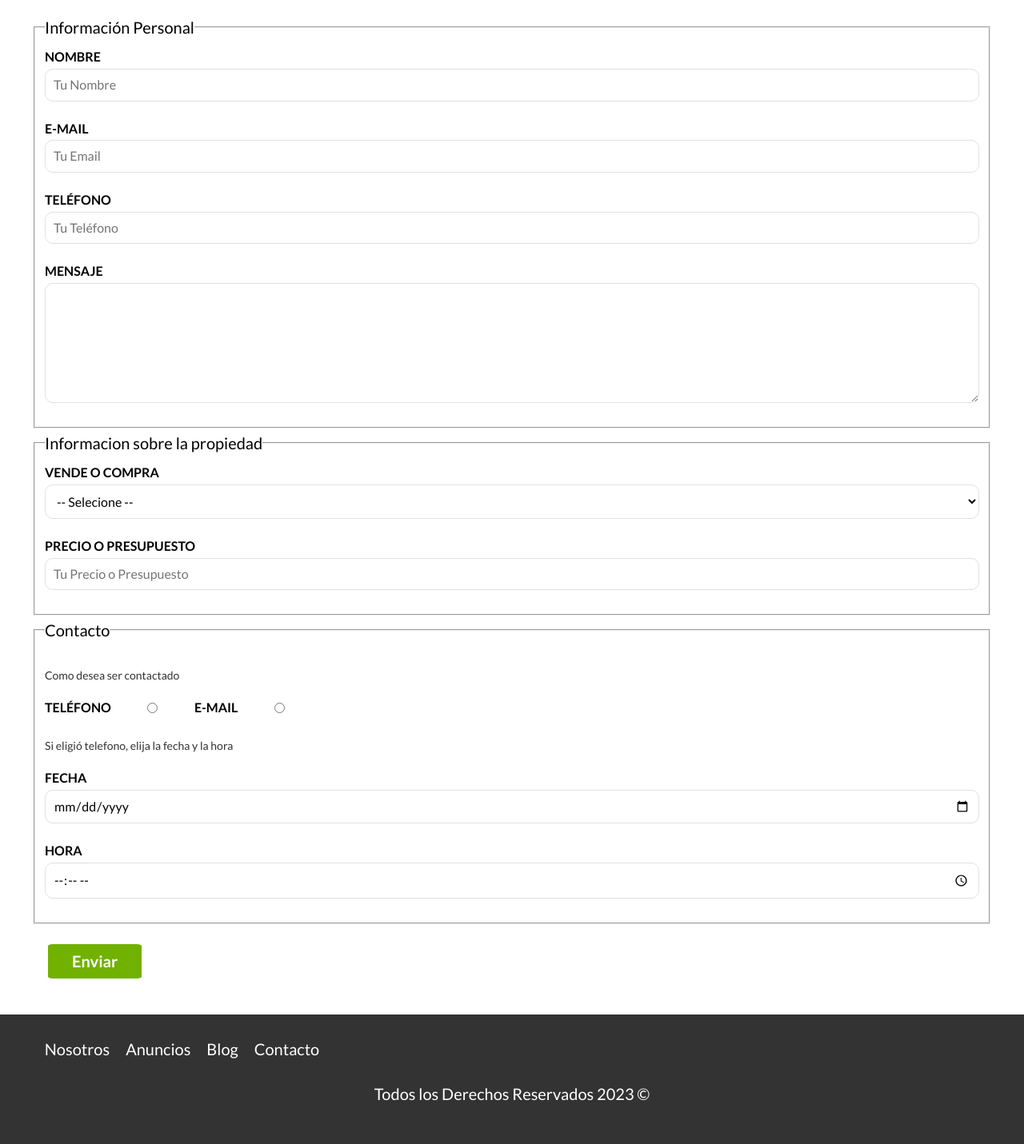
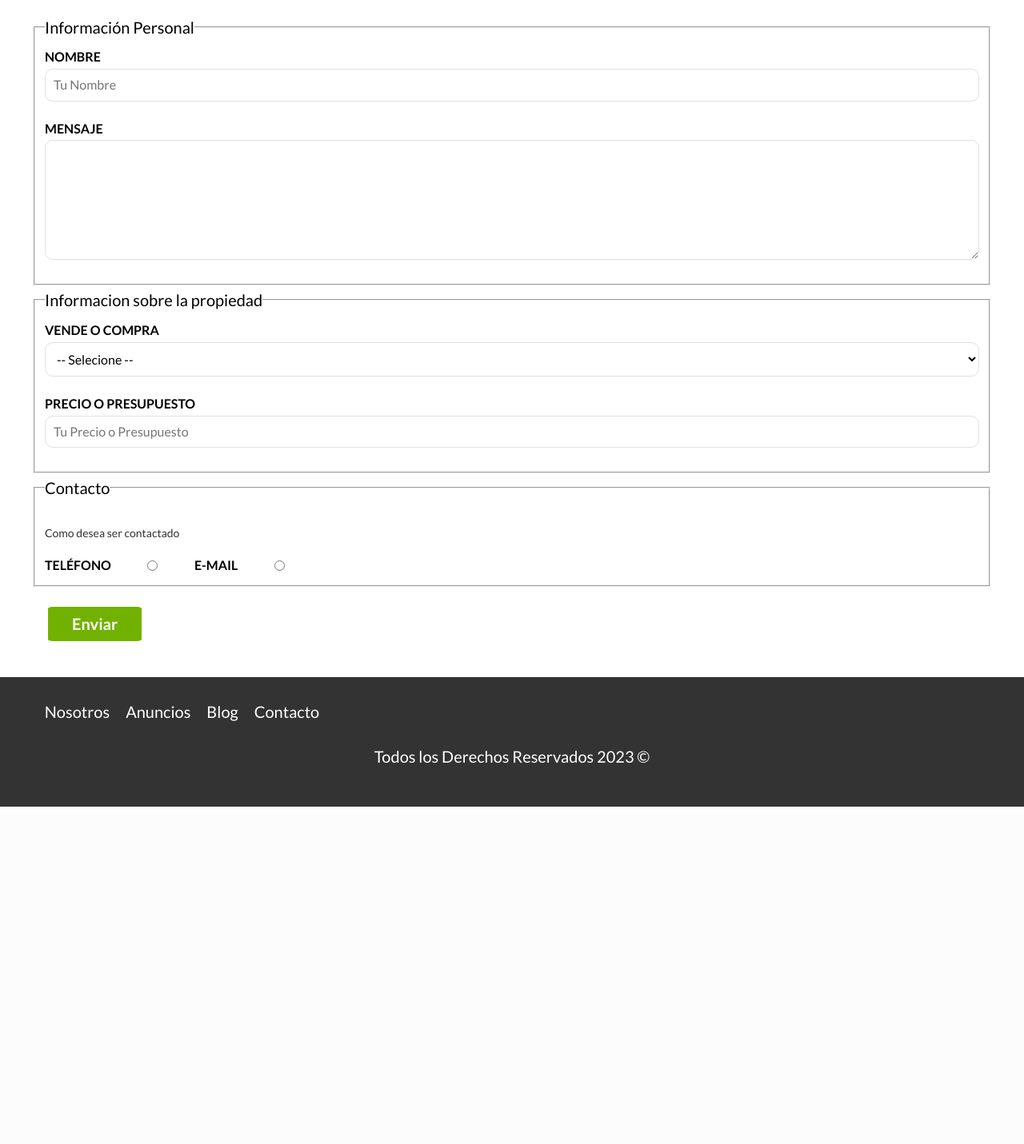
Before and after one commit to FacundoDella/BienesraicesMVC, a PHP site: template views/paginas/contacto.php in a window 1280 px wide. Shown: the part 853-2284 px from the top of the page at 80% size. After the commit the page ends 1862 px from the top, so only its background shows below. Run offline with PHP 8.4, Linux system fonts and the light colour scheme; the template is opened without the code that fills it, so the values that code supplies are empty.

Commit message:
Agregando modificaciones al formulario de contacto

```diff
--- a/views/paginas/contacto.php
+++ b/views/paginas/contacto.php
@@ -13,12 +13,6 @@
 
             <label for="nombre">Nombre</label>
             <input type="text" placeholder="Tu Nombre" id="nombre" name="contacto[nombre]" required>
-
-            <label for="email">E-mail</label>
-            <input type="email" placeholder="Tu Email" id="email" name="contacto[email]" required>
-
-            <label for="telefono">Teléfono</label>
-            <input type="tel" placeholder="Tu Teléfono" id="telefono" name="contacto[telefono]">
 
             <label for="mensaje">Mensaje</label>
             <textarea id="mensaje" name="contacto[mensaje]" required></textarea>
@@ -50,12 +44,7 @@
                 <input value="email" type="radio" id="contactar-email" name="contacto[contacto]" required>
             </div>
 
-            <p>Si eligió telefono, elija la fecha y la hora</p>
-            <label for="fecha">Fecha</label>
-            <input type="date" id="fecha" name="contacto[fecha]">
-
-            <label for="hora">Hora</label>
-            <input type="time" id="hora" min="09:00" max="18:00" name="contacto[hora]">
+            <div id="contacto"></div>
         </fieldset>
 
         <input type="submit" value="Enviar" class="boton-verde">
```
Also changed, not shown: src/js/app.js (+30 -0 lines), public/build/js/bundle.min.js, 1 other file.
